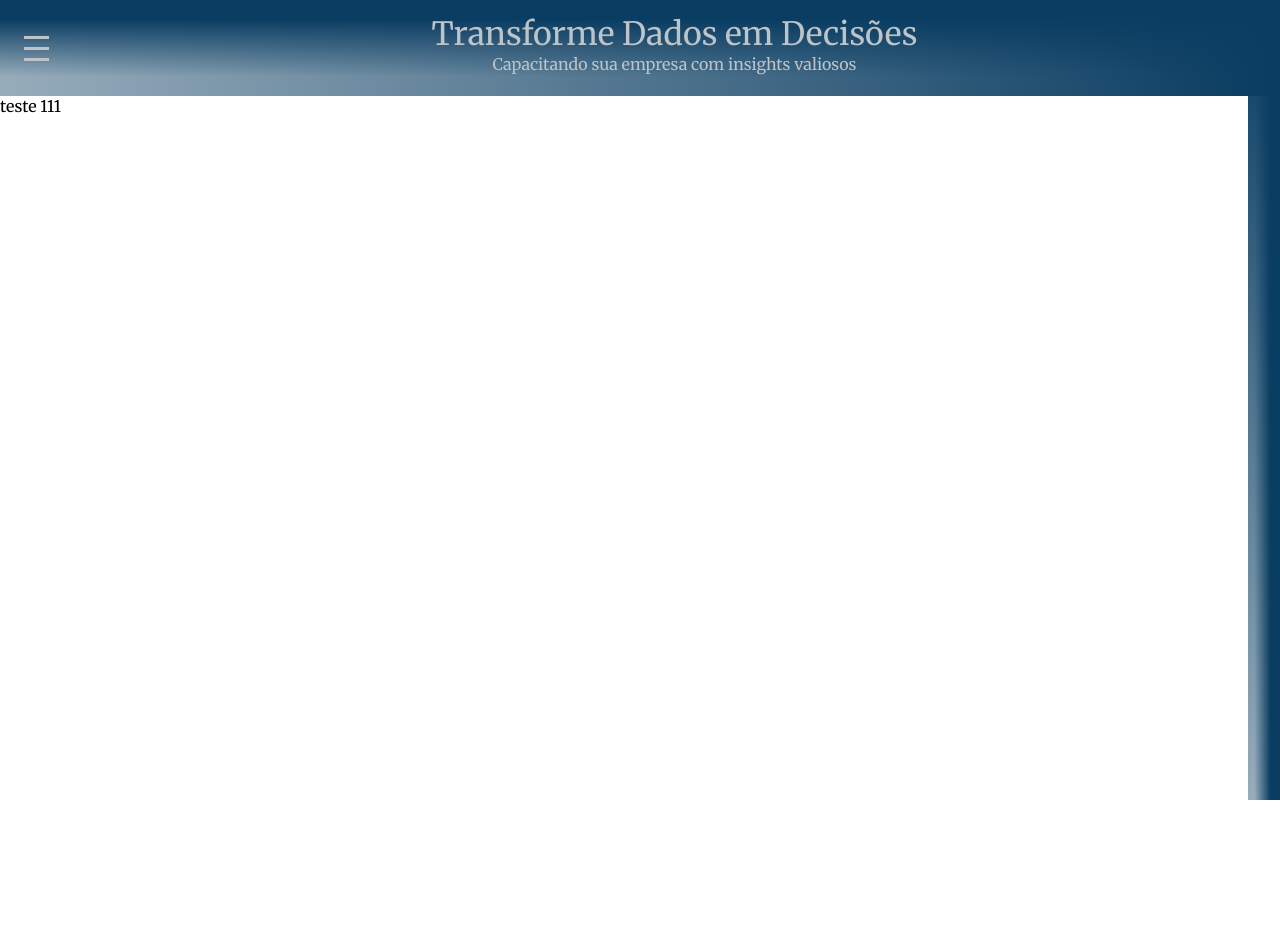
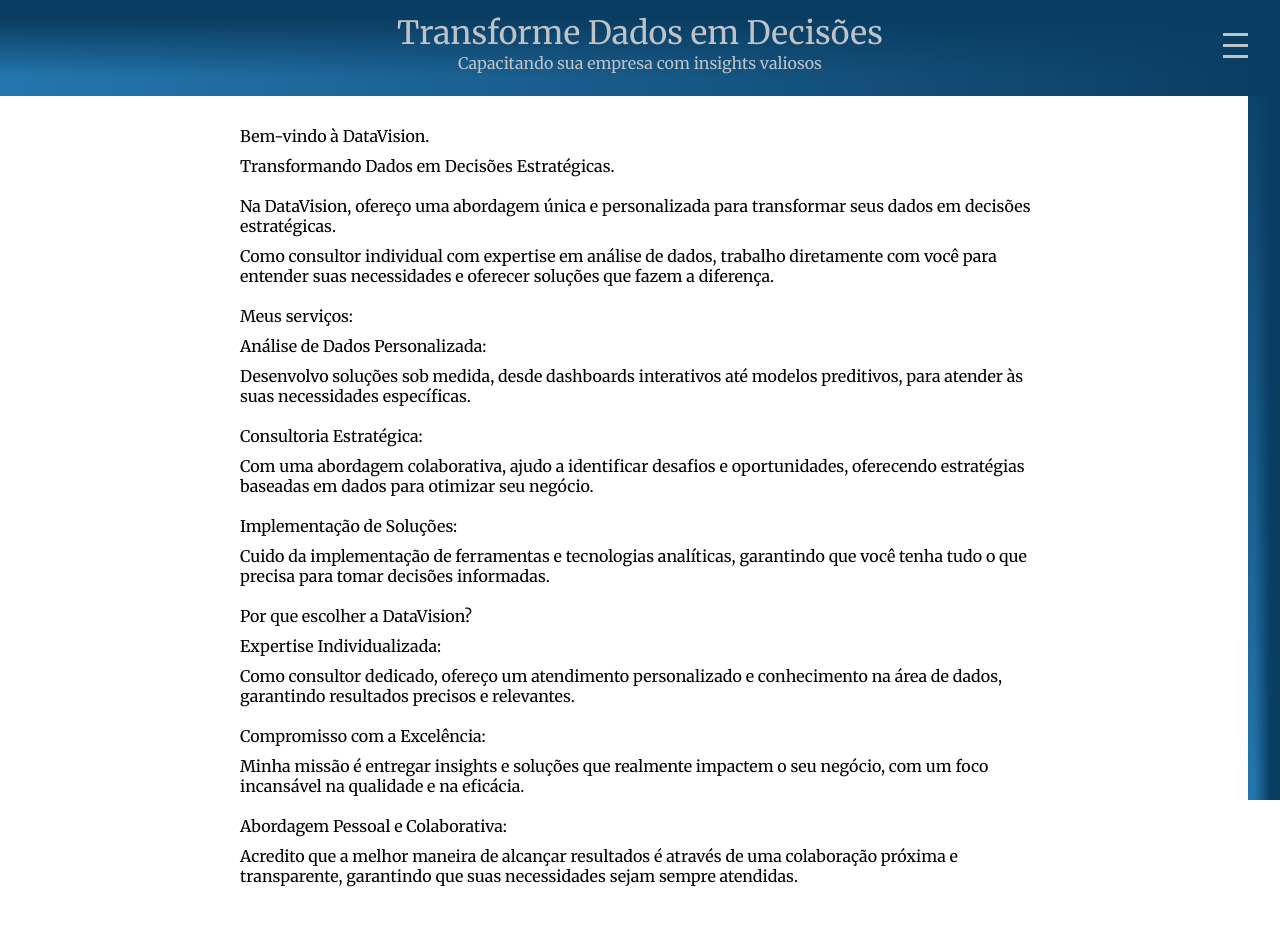
Before and after one commit to IvanLopesGit/data-consultancy, a Django app: page / in a window 1280 px wide. Before the commit the page ends 800 px from the top, so only its background shows below. Run offline with Django 5.2, Linux system fonts and the light colour scheme.

Commit message:
Criação de parte do conteúdo do home, ajustes css, e alterações no menu

```diff
--- a/data-consultancy/myapp/static/css/base.css
+++ b/data-consultancy/myapp/static/css/base.css
@@ -13,7 +13,7 @@ html, body {
 header {
   width: 100%;
   height: 6rem;
-  background: linear-gradient(to left, #0A3D62 1%, transparent 160%), linear-gradient(to bottom, #0A3D62 20%, #ECF0F1 80%);
+  background: linear-gradient(to left, #0A3D62 1%, transparent 160%), linear-gradient(to bottom, #0A3D62 20%, #3498DB 80%);
   text-align: center;
   box-sizing: border-box;
   display: flex;
@@ -23,7 +23,8 @@ header .header-content {
   font-size: 2rem;
   color: #BDC3C7;
   width: 100%;
-  margin-top: -0.5rem;
+  margin-top: 1rem;
+  margin-bottom: 1.6rem;
 }
 header .header-content p {
   font-size: 1rem;
@@ -36,7 +37,7 @@ header .header-content p {
   right: 0;
   width: 2rem;
   height: 100%;
-  background: linear-gradient(to bottom, #0A3D62 1%, transparent 160%), linear-gradient(to left, #0A3D62 30%, #ECF0F1 80%);
+  background: linear-gradient(to bottom, #0A3D62 1%, transparent 160%), linear-gradient(to left, #0A3D62 30%, #3498DB 80%);
   z-index: -1;
 }
 
--- a/data-consultancy/myapp/static/css/home.css
+++ b/data-consultancy/myapp/static/css/home.css
@@ -1,10 +1,15 @@
-.home-container {
-  display: flex;
-  background-size: cover;
-  width: 100%;
-  height: 100%;
-  padding: 0;
-  margin: 0;
+@charset "UTF-8";
+.content-container {
+  text-align: left;
+  padding: 20px;
+  max-width: 800px;
+  margin: 0 auto;
+}
+.content-container div {
+  margin-bottom: 20px; /* Espaço entre as seções */
+}
+.content-container p {
+  margin: 10px 0; /* Espaço entre os parágrafos */
 }
 
 /*# sourceMappingURL=home.css.map */
--- a/data-consultancy/myapp/static/css/menu.css
+++ b/data-consultancy/myapp/static/css/menu.css
@@ -1,15 +1,19 @@
+/* menu.scss */
 .navbar {
   display: flex;
-  justify-content: flex-start;
+  justify-content: flex-end;
   align-items: center;
-  padding: 2rem 1.5rem;
-  width: 1.3rem;
+  padding: 1.8rem 2rem;
+  position: fixed;
+  top: 0;
+  right: 0;
 }
 
 .menu-toggle {
   display: flex;
   flex-direction: column;
   cursor: pointer;
+  z-index: 11;
 }
 
 .menu-bar {
--- /dev/null
+++ b/data-consultancy/myapp/static/js/menu.js
@@ -0,0 +1,13 @@
+"use strict";
+function toggleMenu() {
+    const menu = document.querySelector('.menu');
+    if (menu) {
+        menu.classList.toggle('active');
+    }
+}
+document.addEventListener('DOMContentLoaded', () => {
+    const menuToggle = document.querySelector('.menu-toggle');
+    if (menuToggle) {
+        menuToggle.addEventListener('click', toggleMenu);
+    }
+});
--- a/data-consultancy/myapp/static/scss/base.scss
+++ b/data-consultancy/myapp/static/scss/base.scss
@@ -16,7 +16,7 @@ header {
     height: 6rem;
     background:
                 linear-gradient(to left, #0A3D62 1%, transparent 160%),
-                linear-gradient(to bottom, #0A3D62 20%, #ECF0F1 80%);
+                linear-gradient(to bottom, #0A3D62 20%, #3498DB 80%);
     text-align: center;
     box-sizing: border-box;
     display: flex;
@@ -26,7 +26,8 @@ header {
         font-size: 2rem;
         color: #BDC3C7;
         width: 100%;
-        margin-top: -0.5rem;
+        margin-top: 1rem;
+        margin-bottom: 1.6rem;
 
         p {
             font-size: 1rem;
@@ -43,6 +44,6 @@ header {
     width: 2rem;
     height: 100%;
     background: linear-gradient(to bottom, #0A3D62 1%, transparent 160%),
-                linear-gradient(to left, #0A3D62 30%, #ECF0F1 80%);
+                linear-gradient(to left, #0A3D62 30%, #3498DB 80%);
     z-index: -1;
 }
--- a/data-consultancy/myapp/static/scss/home.scss
+++ b/data-consultancy/myapp/static/scss/home.scss
@@ -1,8 +1,14 @@
-.home-container {
-    display: flex;
-    background-size: cover;
-    width: 100%;
-    height: 100%;
-    padding: 0;
-    margin: 0;
+.content-container {
+    text-align: left;
+    padding: 20px;
+    max-width: 800px;
+    margin: 0 auto;
+
+    div {
+        margin-bottom: 20px; /* Espaço entre as seções */
+    }
+
+    p {
+        margin: 10px 0; /* Espaço entre os parágrafos */
+    }
 }
--- a/data-consultancy/myapp/static/scss/menu.scss
+++ b/data-consultancy/myapp/static/scss/menu.scss
@@ -1,15 +1,19 @@
+/* menu.scss */
 .navbar {
     display: flex;
-    justify-content: flex-start;
+    justify-content: flex-end;
     align-items: center;
-    padding: 2rem 1.5rem;
-    width: 1.3rem;
+    padding: 1.8rem 2rem;
+    position: fixed;
+    top: 0;
+    right: 0;
 }
 
 .menu-toggle {
     display: flex;
     flex-direction: column;
     cursor: pointer;
+    z-index: 11;
 }
 
 .menu-bar {
@@ -24,12 +28,18 @@
     display: none;
     flex-direction: column;
     list-style: none;
-    background-color: #0A3D62;
-    position: absolute;
-    top: 50px;
-    right: 20px;
-    padding: 10px;
-    border-radius: 5px;
+    background:
+                linear-gradient(to left, #0A3D62 60%, transparent 150%),
+                linear-gradient(to top, #3498DB 65%, #0A3D62 100%);
+    position: fixed;
+    top: 9.5%;
+    right: 0;
+    padding: 4rem;
+    border-radius: 0 5px 5px 0;
+    width: 250px;
+    height: 30vh;
+    box-shadow: 2px 0 5px rgba(0, 0, 0, 0.3);
+    z-index: 10;
 }
 
 .menu li {
@@ -44,4 +54,16 @@
 
 .menu.active {
     display: flex;
+    animation: slideDown 0.5s ease-out;
 }
+
+@keyframes slideDown {
+    from {
+        opacity: 0;
+        transform: translateY(-20px);
+    }
+    to {
+        opacity: 1;
+        transform: translateY(0);
+    }
+}
--- a/data-consultancy/myapp/templates/base.html
+++ b/data-consultancy/myapp/templates/base.html
@@ -20,15 +20,15 @@
                 <p>Capacitando sua empresa com insights valiosos</p>
             </div>
         </header>
-        {% comment %} {% include 'navbar.html' %} {% endcomment %}
         <div class="right-side-gradient"></div>
             {% block content %}
             {% endblock content %}
-        {% comment %} {% include 'footer.html' %} {% endcomment %}
         {% comment %} <script src="{% static 'js/scripts.js' %}"></script> {% endcomment %}
 
         <footer>
             {% comment %} <p>&copy; 2024 Ivan Lopes Alonso - Consultoria de Dados</p> {% endcomment %}
         </footer>
+
+        <script src="{% static 'js/menu.js' %}"></script>
     </body>
 </html>
--- a/data-consultancy/myapp/templates/home.html
+++ b/data-consultancy/myapp/templates/home.html
@@ -9,11 +9,89 @@
 {% endblock extra_css %}
 
 {% block body_class %}
-    home-container
 {% endblock body_class %}
 
 {% block content %}
-    <div>
-        <div class="background-img">teste 111</div>
+    <div class="content-container">
+        <div>
+            <p>
+                Bem-vindo à DataVision.
+            </p>
+            <p>
+                Transformando Dados em Decisões Estratégicas.
+            </p>
+        </div>
+
+        <div>
+            <p>Na DataVision, ofereço uma abordagem única e
+                personalizada para transformar seus dados em decisões estratégicas.
+            </p>
+            <p>Como consultor individual com expertise em análise de dados,
+                trabalho diretamente com você para entender suas necessidades e
+                oferecer soluções que fazem a diferença.
+            </p>
+        </div>
+
+        <div>
+            Meus serviços:
+            <div>
+                <p>
+                    Análise de Dados Personalizada:
+                </p>
+                <p>
+                    Desenvolvo soluções sob medida, desde dashboards interativos até modelos preditivos,
+                    para atender às suas necessidades específicas.
+                </p>
+            </div>
+            <div>
+                <p>
+                    Consultoria Estratégica:
+                </p>
+                <p>
+                    Com uma abordagem colaborativa, ajudo a identificar desafios e oportunidades,
+                    oferecendo estratégias baseadas em dados para otimizar seu negócio.
+                </p>
+            </div>
+            <div>
+                <p>
+                    Implementação de Soluções:
+                </p>
+                <p>
+                    Cuido da implementação de ferramentas e tecnologias analíticas,
+                    garantindo que você tenha tudo o que precisa para tomar decisões informadas.
+                </p>
+            </div>
+        </div>
+
+        <div>
+            Por que escolher a DataVision?
+            <div>
+                <p>
+                    Expertise Individualizada:
+                </p>
+                <p>
+                    Como consultor dedicado, ofereço um atendimento personalizado e conhecimento na área de dados,
+                    garantindo resultados precisos e relevantes.
+                </p>
+            </div>
+            <div>
+                <p>
+                    Compromisso com a Excelência:
+                </p>
+                <p>
+                    Minha missão é entregar insights e soluções que realmente impactem o seu negócio,
+                    com um foco incansável na qualidade e na eficácia.
+                </p>
+            </div>
+            <div>
+                <p>
+                    Abordagem Pessoal e Colaborativa:
+                </p>
+                <p>
+                    Acredito que a melhor maneira de alcançar resultados é através de uma colaboração
+                    próxima e transparente, garantindo que suas necessidades sejam sempre atendidas.
+                </p>
+            </div>
+        </div>
     </div>
 {% endblock content %}
--- a/data-consultancy/myapp/templates/menu.html
+++ b/data-consultancy/myapp/templates/menu.html
@@ -5,8 +5,8 @@
         <div class="menu-bar"></div>
     </div>
     <ul class="menu">
-        <li><a href="#home">Início</a></li>
-        <li><a href="#test-version">Versão de Testes</a></li>
+        <li><a href="#home">Home</a></li>
+        <li><a href="#test-version">Amostras de Serviços</a></li>
         <li><a href="#about">Sobre</a></li>
         <li><a href="#services">Serviços</a></li>
         <li><a href="#contact">Contato</a></li>
```
Also changed, not shown: other parts of data-consultancy/myapp/static/css/menu.css (+22 -6 lines), data-consultancy/myapp/static/ts/menu.ts (added, +13 -0 lines), 3 other files.
